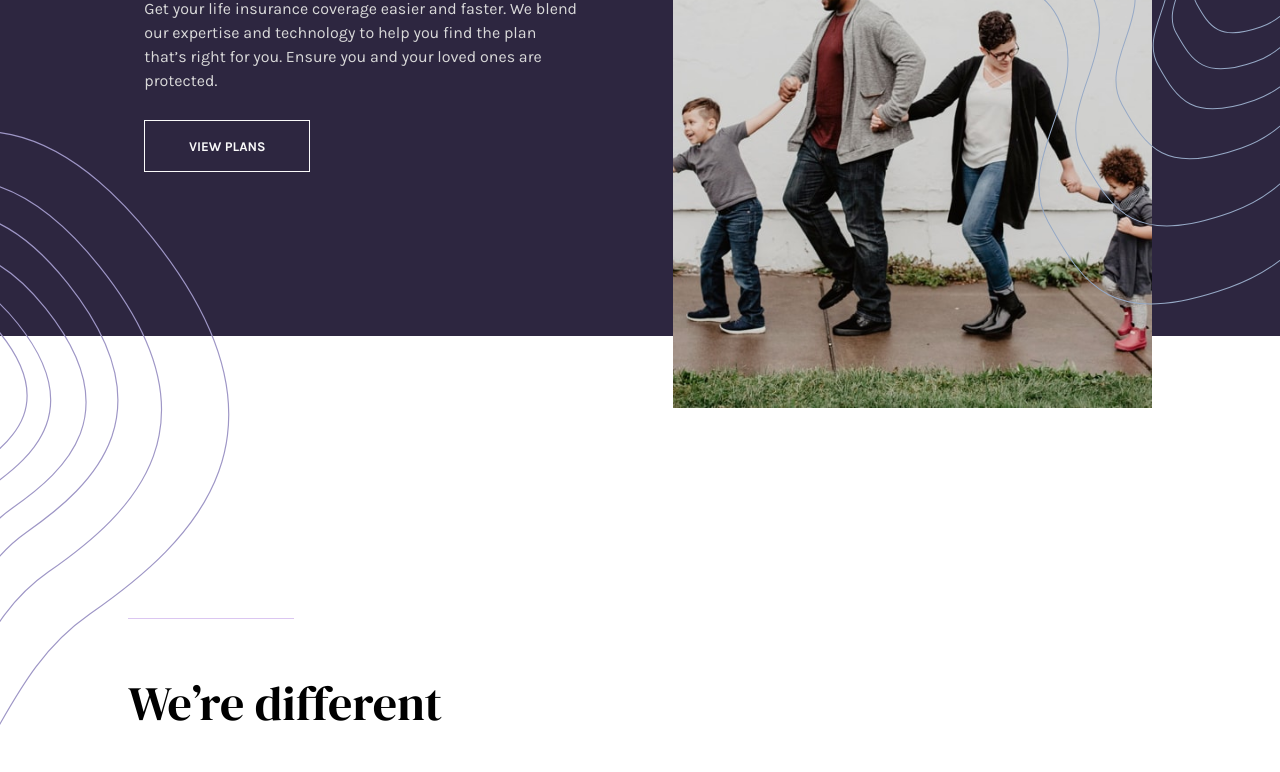
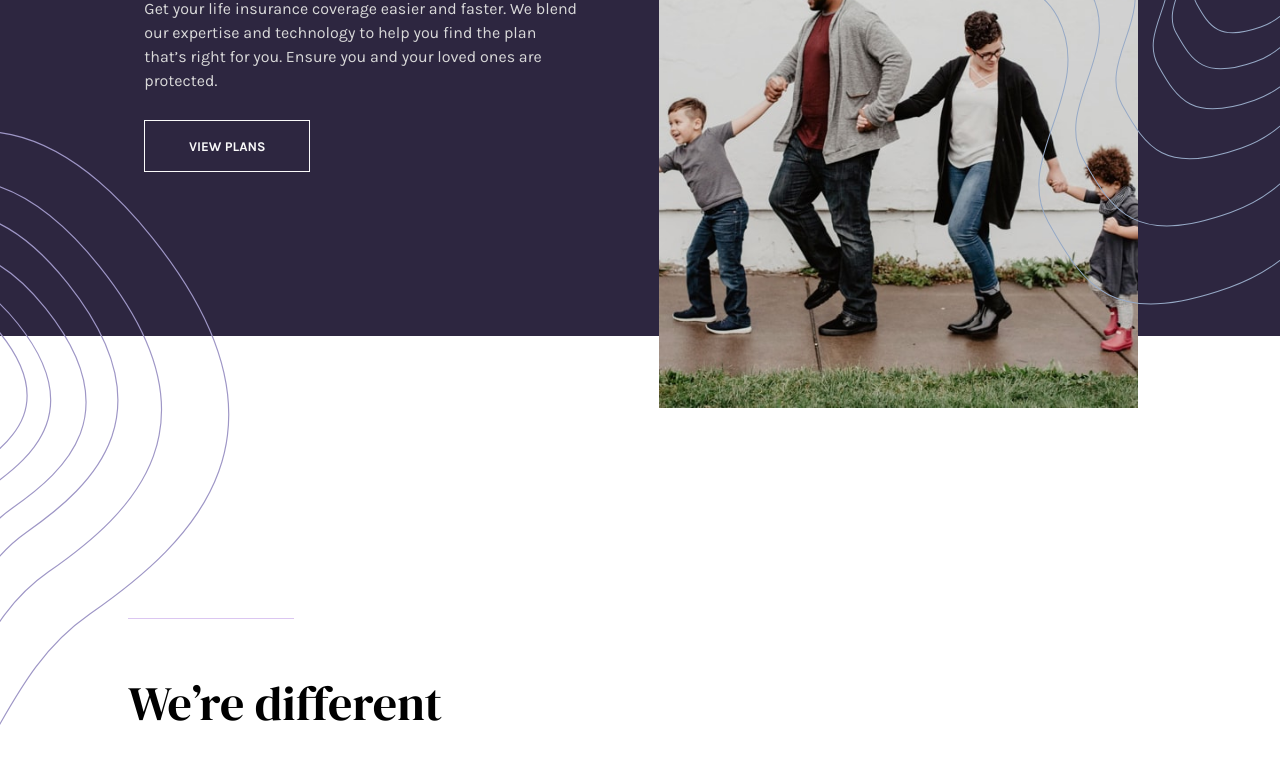
Before and after one commit to YousefKhalid-iq/insure-landing-page, a plain HTML site: page index.html in a window 1280 px wide. Shown: the part 328-1100 px from the top of the page. Drawn offline with Linux system fonts and the light colour scheme.

Commit message:
Add files via upload

```diff
--- a/style.css
+++ b/style.css
@@ -499,7 +499,7 @@ h1 {
   .intro-img-desktop {
     display: block;
     width: 100%;
-    margin: 15% 0 -15% 0;
+    margin: 15% 0 -15% -3%;
   }
 
   .humanizing-cont {
```
